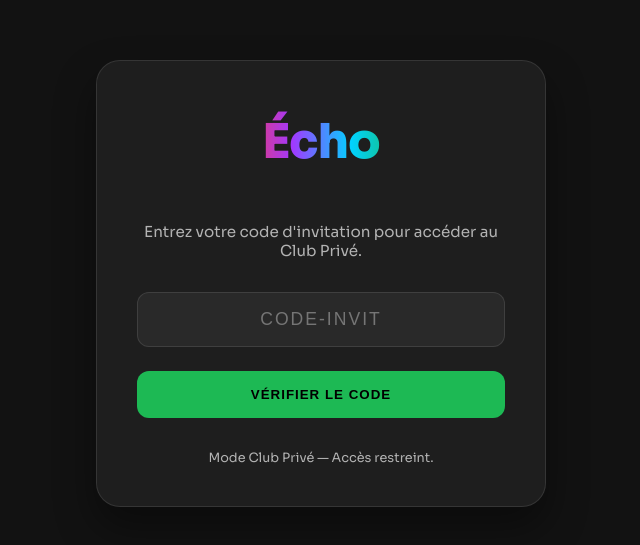
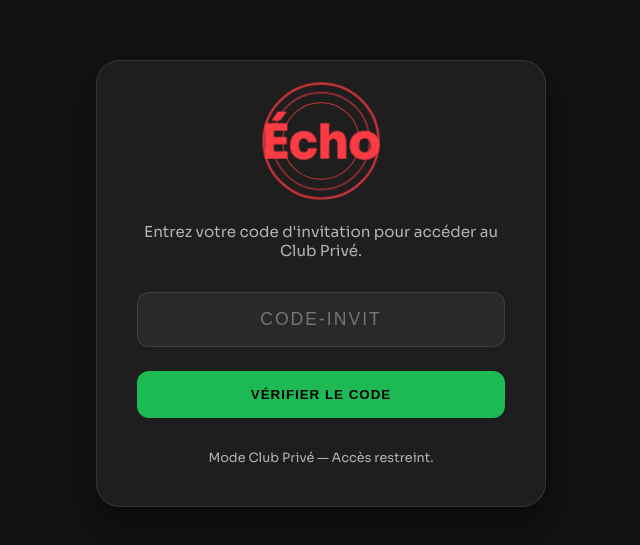
Before and after one commit to mahedjm/LifeWrapped, a Next.js app: page /login in a window 1280 px wide. Shown: the part 117-662 px from the top of the page, without its empty margins (319-959 px from the left). Built offline with nearby package versions, Linux system fonts and the light colour scheme; no server answers.

Commit message:
fix: restore authentic wave-reveal logo animation with color cycling

```diff
--- a/app/globals.css
+++ b/app/globals.css
@@ -197,46 +197,63 @@ h1 {
 .logo-wave:nth-child(2) { animation-delay: 1.3s; }
 .logo-wave:nth-child(3) { animation-delay: 2.6s; }
 
-/* --- Rainbow Animation for Login --- */
-.rainbow h1 {
-  background: linear-gradient(
-    to right,
-    #1db954, #FC3C44, #A238FF, #00D2FF, #1db954
-  );
-  background-size: 200% auto;
-  color: transparent !important;
-  -webkit-background-clip: text;
-  background-clip: text;
-  animation: rainbow-shine 4s linear infinite;
-  display: inline-block;
+/* --- Logo Pulse & Reveal Animation (Login/Loading) --- */
+.logo-container.rainbow {
+  display: flex;
+  align-items: center;
+  justify-content: center;
+  position: relative;
 }
 
-.rainbow .logo-wave {
-  border-color: #1db954;
-  animation: logo-wave-pulse-rainbow 4s cubic-bezier(0.25, 0.46, 0.45, 0.94) infinite;
+.logo-container.rainbow h1 {
+  position: relative;
+  z-index: 10;
+  animation: logo-reveal-sequence 12s cubic-bezier(0.4, 0, 0.2, 1) infinite;
 }
 
-@keyframes rainbow-shine {
-  to { background-position: 200% center; }
+.logo-container.rainbow .logo-wave {
+  animation: logo-wave-sequence 12s cubic-bezier(0.4, 0, 0.2, 1) infinite;
 }
 
-@keyframes logo-wave-pulse-rainbow {
-  0% {
-    transform: translate(-50%, -50%) scale(0.6);
-    opacity: 0;
-    border-color: #1db954;
-  }
-  33% {
-    border-color: #FC3C44;
-  }
-  66% {
-    border-color: #00D2FF;
-  }
-  100% {
-    transform: translate(-50%, -50%) scale(var(--logo-wave-scale));
-    opacity: 0;
-    border-color: #1db954;
-  }
+/* On décale les ondes secondaires pour l'effet de profondeur */
+.logo-container.rainbow .logo-wave:nth-child(2) { animation-delay: 0.2s; }
+.logo-container.rainbow .logo-wave:nth-child(3) { animation-delay: 0.4s; }
+
+@keyframes logo-reveal-sequence {
+  /* Cycle 1: Vert (Spotify) */
+  0%   { opacity: 0; transform: scale(0.8); color: #1db954; filter: blur(8px); }
+  5%   { opacity: 1; transform: scale(1); color: #1db954; filter: blur(0); }
+  25%  { opacity: 1; transform: scale(1.02); color: #1db954; filter: blur(0); }
+  33%  { opacity: 0; transform: scale(1.1); color: #1db954; filter: blur(4px); }
+
+  /* Cycle 2: Rouge (Apple) */
+  33.01% { opacity: 0; transform: scale(0.8); color: #FC3C44; filter: blur(8px); }
+  38%    { opacity: 1; transform: scale(1); color: #FC3C44; filter: blur(0); }
+  58%    { opacity: 1; transform: scale(1.02); color: #FC3C44; filter: blur(0); }
+  66%    { opacity: 0; transform: scale(1.1); color: #FC3C44; filter: blur(4px); }
+
+  /* Cycle 3: Bleu (Tidal) */
+  66.01% { opacity: 0; transform: scale(0.8); color: #00D2FF; filter: blur(8px); }
+  71%    { opacity: 1; transform: scale(1); color: #00D2FF; filter: blur(0); }
+  91%    { opacity: 1; transform: scale(1.02); color: #00D2FF; filter: blur(0); }
+  100%   { opacity: 0; transform: scale(1.1); color: #00D2FF; filter: blur(4px); }
+}
+
+@keyframes logo-wave-sequence {
+  /* Cycle 1: Vert */
+  0%   { transform: translate(-50%, -50%) scale(0.5); opacity: 0; border-color: #1db954; }
+  10%  { opacity: 0.6; }
+  33%  { transform: translate(-50%, -50%) scale(3); opacity: 0; border-color: #1db954; }
+
+  /* Cycle 2: Rouge */
+  33.01% { transform: translate(-50%, -50%) scale(0.5); opacity: 0; border-color: #FC3C44; }
+  43%    { opacity: 0.6; }
+  66%    { transform: translate(-50%, -50%) scale(3); opacity: 0; border-color: #FC3C44; }
+
+  /* Cycle 3: Bleu */
+  66.01% { transform: translate(-50%, -50%) scale(0.5); opacity: 0; border-color: #00D2FF; }
+  76%    { opacity: 0.6; }
+  100%   { transform: translate(-50%, -50%) scale(3); opacity: 0; border-color: #00D2FF; }
 }
 
 /* --- Notifications --- */
--- a/app/page.tsx
+++ b/app/page.tsx
@@ -205,7 +205,7 @@ export default function Home() {
     return (
       <div style={{ display: 'flex', justifyContent: 'center', alignItems: 'center', height: '100vh', background: 'var(--bg-dark)' }}>
         {themeColor && (
-          <div className="logo-container" style={{ transform: 'scale(1.5)' }}>
+          <div className="logo-container rainbow" style={{ transform: 'scale(1.5)' }}>
             <div className="logo-wave" />
             <div className="logo-wave" />
             <div className="logo-wave" />
```
